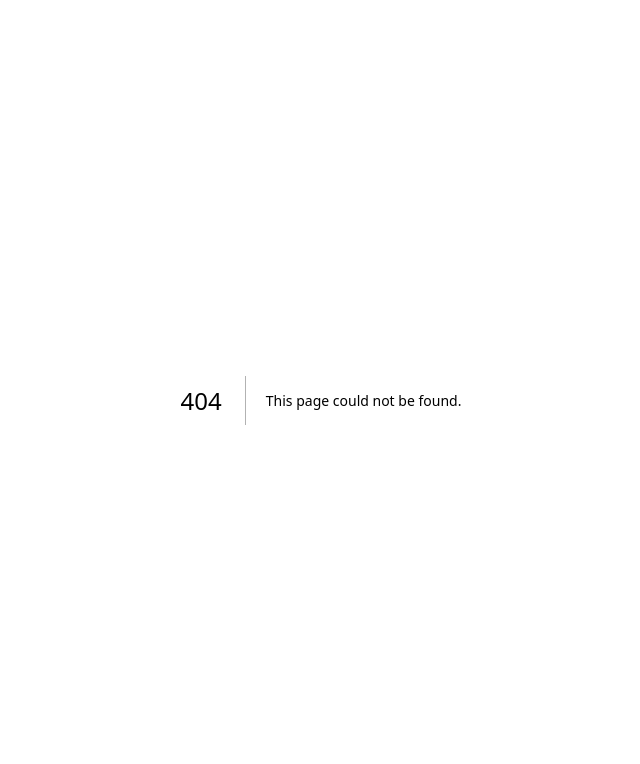
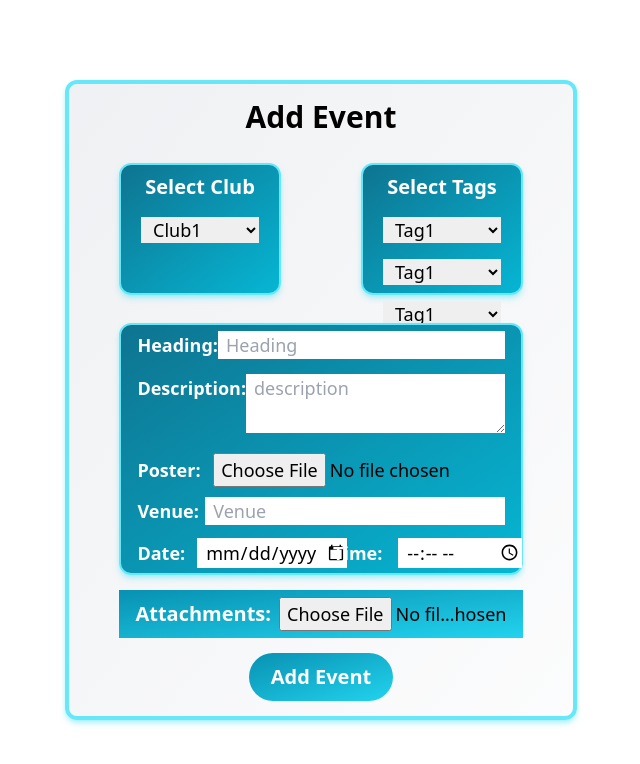
Before and after one commit to mrinalgaur2005/Ideathon, a Next.js app: page /add-event in a window 1280 px wide. Before the commit this address had no page. Shown: the top 764 px of the page, without its empty margins (319-959 px from the left). Built offline with nearby package versions, Linux system fonts and the light colour scheme.

Commit message:
add events page done

```diff
--- /dev/null
+++ b/app/add-event/page.tsx
@@ -0,0 +1,127 @@
+export default function addEventPage() {
+
+  return (
+    <>
+      <div className="flex flex-col w-full h-screen items-center  justify-center">
+        <div className="flex flex-col w-2/5 h-4/5 justify-evenly items-center border-4 border-solid rounded-xl border-cyan-300 shadow-md shadow-cyan-300/50 text-lg bg-gradient-to-br from-gray-200/60 to-gray-50/60">
+          <div className="text-3xl font-bold">
+            Add Event
+          </div>
+          <div className="flex flex-row justify-between items-center w-4/5 h-1/4">
+            <div className="flex flex-col items-center w-2/5 h-5/6 bg-gradient-to-br from-cyan-700 to-cyan-500 border-2 rounded-xl border-cyan-300 shadow-md shadow-cyan-300/50">
+              <label className="text-white text-xl font-bold text-center mt-2">
+                Select Club
+              </label>
+              <select className="mt-4 w-3/4 pl-2">
+                <option>Club1</option>
+                <option>Club2</option>
+                <option>Club3</option>
+              </select>
+            </div>
+            <div className="flex flex-col items-center w-2/5 h-5/6 bg-gradient-to-br from-cyan-700 to-cyan-500 border-2 rounded-xl border-cyan-300 shadow-md shadow-cyan-300/50">
+              <label className="text-white text-xl font-bold text-center mt-2">
+                Select Tags
+              </label>
+              <select className="mt-4 w-3/4 pl-2">
+                <option>Tag1</option>
+                <option>Tag2</option>
+                <option>Tag3</option>
+              </select>
+              <select className="mt-4 w-3/4 pl-2">
+                <option>Tag1</option>
+                <option>Tag2</option>
+                <option>Tag3</option>
+              </select>
+              <select className="mt-4 w-3/4 pl-2">
+                <option>Tag1</option>
+                <option>Tag2</option>
+                <option>Tag3</option>
+              </select>
+            </div>
+          </div>
+          <div className="flex flex-col w-4/5 h-2/5 bg-gradient-to-br from-cyan-700 to-cyan-500 border-2 rounded-xl border-cyan-300 shadow-md shadow-cyan-300/50">
+            <div className="flex flex-row h-1/6 w-full justify-between   items-center">
+              <label htmlFor="heading" className="ml-4 text-white font-bold">
+                Heading:
+              </label>
+              <input
+                type="text"
+                placeholder="Heading"
+                className="w-3/4 mr-4 pl-2"
+                id="heading"
+              />
+            </div>
+            <div className="flex flex-row h-2/6 w-full justify-between   pt-2 pb-4">
+              <label htmlFor="description" className="ml-4 text-white font-bold">
+                Description:
+              </label>
+              <textarea
+                placeholder="description"
+                className="w-3/4 mr-4 pl-2 h-full"
+                id="description"
+              />
+            </div>
+            <div className="flex flex-row h-1/6 w-full justify-between   items-center">
+              <label htmlFor="poster" className="ml-4 text-white font-bold">
+                Poster:
+              </label>
+              <input
+                type="file"
+                className="w-3/4 mr-4 pl-2"
+                id="poster"
+              />
+            </div>
+            <div className="flex flex-row h-1/6 w-full justify-between   items-center">
+              <label htmlFor="venue" className="ml-4 text-white font-bold">
+                Venue:
+              </label>
+              <input
+                type="text"
+                placeholder="Venue"
+                className="w-3/4 mr-4 pl-2"
+                id="venue"
+              />
+            </div>
+            <div className="flex flex-row h-1/6 w-full justify-between  items-center">
+              <div className="flex flex-row h-full w-1/2   items-center">
+                <label htmlFor="date" className="ml-4 text-white font-bold">
+                  Date:
+                </label>
+                <input
+                  type="date"
+                  className="w-3/4 ml-3 pl-2"
+                  id="date"
+                />
+              </div>
+              <div className="flex flex-row h-full w-1/2  items-center">
+                <label htmlFor="time" className="ml-3 text-white font-bold">
+                  Time:
+                </label>
+                <input
+                  type="time"
+                  className="w-3/4 ml-4 pl-2"
+                  id="time"
+                />
+              </div>
+            </div>
+          </div>
+          <div
+            className="flex flex-row justify-between items-center h-12 bg-gradient-to-br from-cyan-600 to-cyan-400 w-4/5">
+            <label htmlFor="attachments" className="text-white font-bold text-xl ml-4">
+              Attachments:
+            </label>
+            <input
+              type="file"
+              className="w-3/4 mr-4 pl-2"
+              id="attachments"
+            />
+          </div>
+          <button
+            className="text-xl font-bold bg-gradient-to-br from-cyan-600 to-cyan-400 text-white w-36 rounded-3xl h-12">
+            Add Event
+          </button>
+        </div>
+      </div>
+    </>
+  )
+}
```
